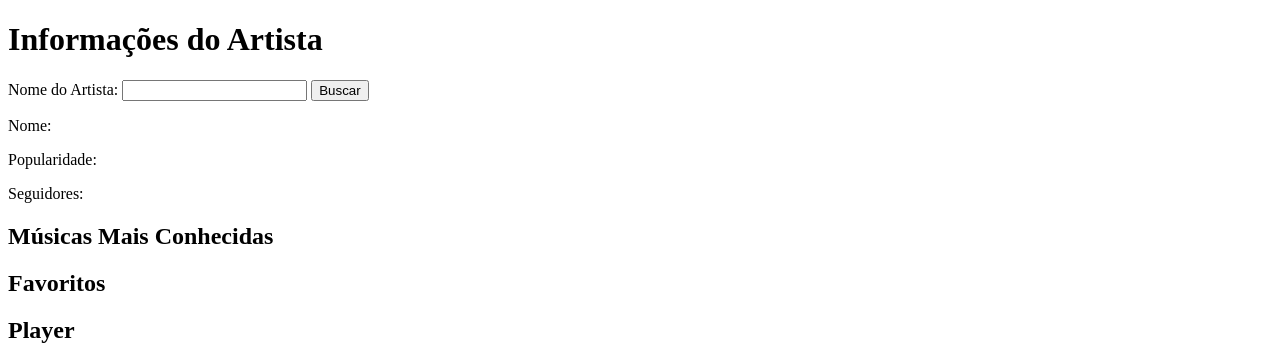
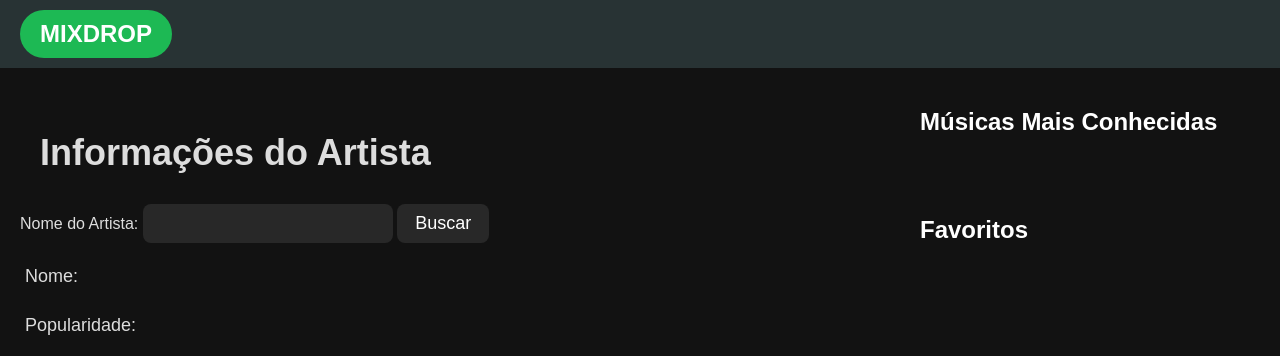
Before and after one commit to guiihermerosa/Mix-Drop, a plain HTML site: page index.html in a window 1280 px wide. Shown: the top 356 px of the page. Drawn offline with Linux system fonts and the light colour scheme.

Commit message:
Melhorias

```diff
--- a/index.html
+++ b/index.html
@@ -4,9 +4,16 @@
     <meta charset="UTF-8">
     <meta name="viewport" content="width=device-width, initial-scale=1.0">
     <script src="./script.js" defer></script>
-    <title>Spotify API</title>
+    <link rel="stylesheet" href="style.css">
+    <title>MIX DROP</title>
 </head>
 <body>
+    <div class="header">
+        <a href="index.html" class="logo">MIXDROP</a>
+    </div>
+
+    <div class="container">
+        <div class="left-column">
             <h1>Informações do Artista</h1>
             <form id="formArtista">
                 <label for="nomeArtista">Nome do Artista:</label>
@@ -16,16 +23,23 @@
             <p>Nome: <span id="artistaNome"></span></p>
             <p>Popularidade: <span id="artistaPopularidade"></span></p>
             <p>Seguidores: <span id="artistaSeguidores"></span></p>
-    <img id="artistaImagem" src="" alt="Imagem do Artista" style="display: none; max-width: 200px;">
+            <img id="artistaImagem" src="" alt="Imagem do Artista" style="display: none;">
+        </div>
 
+        <div class="right-column">
+            <div>
                 <h2>Músicas Mais Conhecidas</h2>
                 <ul id="listaMusicas"></ul>
-
+            </div>
+            <div>
                 <h2>Favoritos</h2>
                 <ul id="listaFavoritos"></ul>
+            </div>
+            <div>
 
-    <h2>Player</h2>
-    <iframe id="player" width="300" height="380" frameborder="0" allowtransparency="true" allow="encrypted-media"></iframe>
-
+                <iframe id="player" height="380" frameborder="0" allowtransparency="true" allow="encrypted-media"></iframe>
+            </div>
+        </div>
+    </div>
 </body>
 </html>
--- /dev/null
+++ b/style.css
@@ -0,0 +1,165 @@
+/* style.css */
+
+body {
+  margin: 0; /* Remove a margem padrão do body */
+  font-family: Arial, sans-serif; /* Fonte padrão */
+  background-color: #121212; /* Cor de fundo do site (cinza escuro) */
+  color: #ddd; /* Cor padrão do texto para garantir boa legibilidade */
+}
+.container{
+  h1{
+    font-size: 36px;
+    color: #ddd;
+    padding: 20px;
+  }
+  p{
+    font-size: 18px;
+    color: #ddd;
+    padding: 5px;
+  }
+
+}
+.right-column #listaMusicas{
+  padding: 20px;
+ font-weight: bold;
+  list-style-type: none;
+  margin: 0;
+  overflow-y: auto;
+  max-height: 200px;
+  overflow-x: hidden;
+
+
+}
+.right-column #listaFavoritos{
+  padding: 20px;
+ font-weight: bold;
+  list-style-type: none;
+  margin: 0;
+  overflow-y: auto;
+  max-height: 200px;
+  overflow-x: hidden;
+
+}
+.right-column #player{
+  padding: 20px;
+  border-radius: 10px;
+  overflow: hidden;
+  margin-bottom: 20px;
+  cursor: pointer;
+  transition: .5s linear;
+
+  &:focus {
+    outline: none;
+    background-color: #8f8f8f;
+  }
+}
+#nomeArtista{
+  padding: 9px;
+  border-radius: 8px;
+  border: none;
+  color: white;
+  background-color: #282828;
+  font-size: 18px;
+  transition: background-color 0.3s;
+  &:hover {
+    background-color: #8f8f8f;
+  }
+  &:focus {
+    outline: none;
+    background-color: #8f8f8f;
+  }
+
+}
+
+#formArtista button {
+
+  padding: 9px 18px;
+  border-radius: 8px;
+  border: none;
+  color: white;
+  background-color: #282828;
+  font-size: 18px;
+  transition: background-color 0.3s;
+  &:hover {
+    background-color: #8f8f8f;
+  }
+  &:focus {
+    outline: none;
+    background-color: #8f8f8f;
+  }
+}
+.header {
+  display: flex;
+  justify-content: flex-start; /* Alinha os itens à esquerda */
+  align-items: center; /* Alinha verticalmente ao centro */
+  padding: 10px 20px; /* Padding para o header */
+  width: 97%;
+  background-color: #283334; /* Cor de fundo do header */
+}
+
+#artistaImagem {
+  margin-top: 10px;
+  border-radius: 8px;
+  max-width: 70%;
+  box-shadow: 0 4px 8px rgba(0, 0, 0, 0.5);
+  transition: box-shadow 0.3s;
+  width: 300px;
+
+}
+
+.logo {
+  font-size: 24px;
+  font-weight: bold;
+  color: #fff;
+  text-decoration: none;
+  background-color: #1DB954;
+  padding: 10px 20px;
+  border-radius: 30px;
+  transition: background-color 0.3s;
+}
+
+.logo:hover {
+  background-color: #1ed760;
+}
+
+.container {
+  display: flex; /* Usado para alinhar as colunas lado a lado */
+}
+
+.left-column, .right-column {
+  padding: 20px; /* Espaçamento interno nas colunas */
+}
+
+.left-column {
+  flex: 1; /* Permite que a coluna esquerda ocupe espaço proporcionalmente */
+}
+
+.right-column {
+  flex: px; /* Permite que a coluna direita ocupe mais espaço proporcionalmente */
+}
+
+h1, h2 {
+  color: #fff; /* Altera a cor do texto para branco */
+}
+
+h1 {
+  margin-bottom: 10px; /* Espaçamento abaixo do h1 */
+}
+
+p, label {
+  color: #ddd; /* Cor mais suave para o texto */
+}
+
+button {
+  background-color: #1DB954; /* Cor de fundo do botão */
+  color: #fff; /* Cor do texto do botão */
+  border: none; /* Remove a borda do botão */
+  padding: 4px 7px; /* Padding do botão */
+  border-radius: 30px; /* Borda arredondada */
+  cursor: pointer; /* Muda o cursor ao passar sobre o botão */
+  transition: background-color 0.3s; /* Transição suave */
+}
+
+button:hover {
+  background-color: #1ed760; /* Cor de fundo do botão ao passar o mouse */
+}
```
Lines whose indentation alone changed are shown as unchanged.
